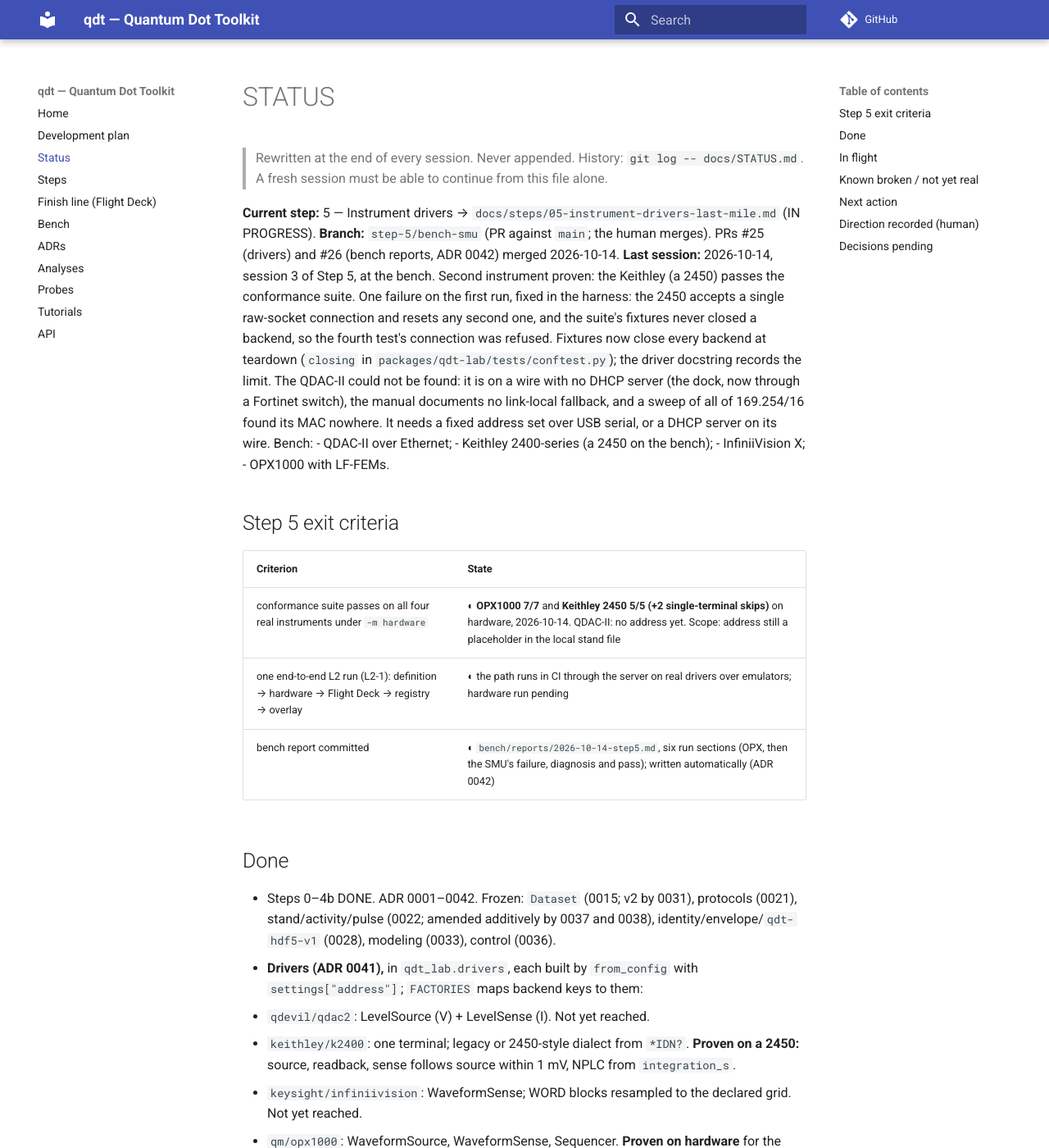
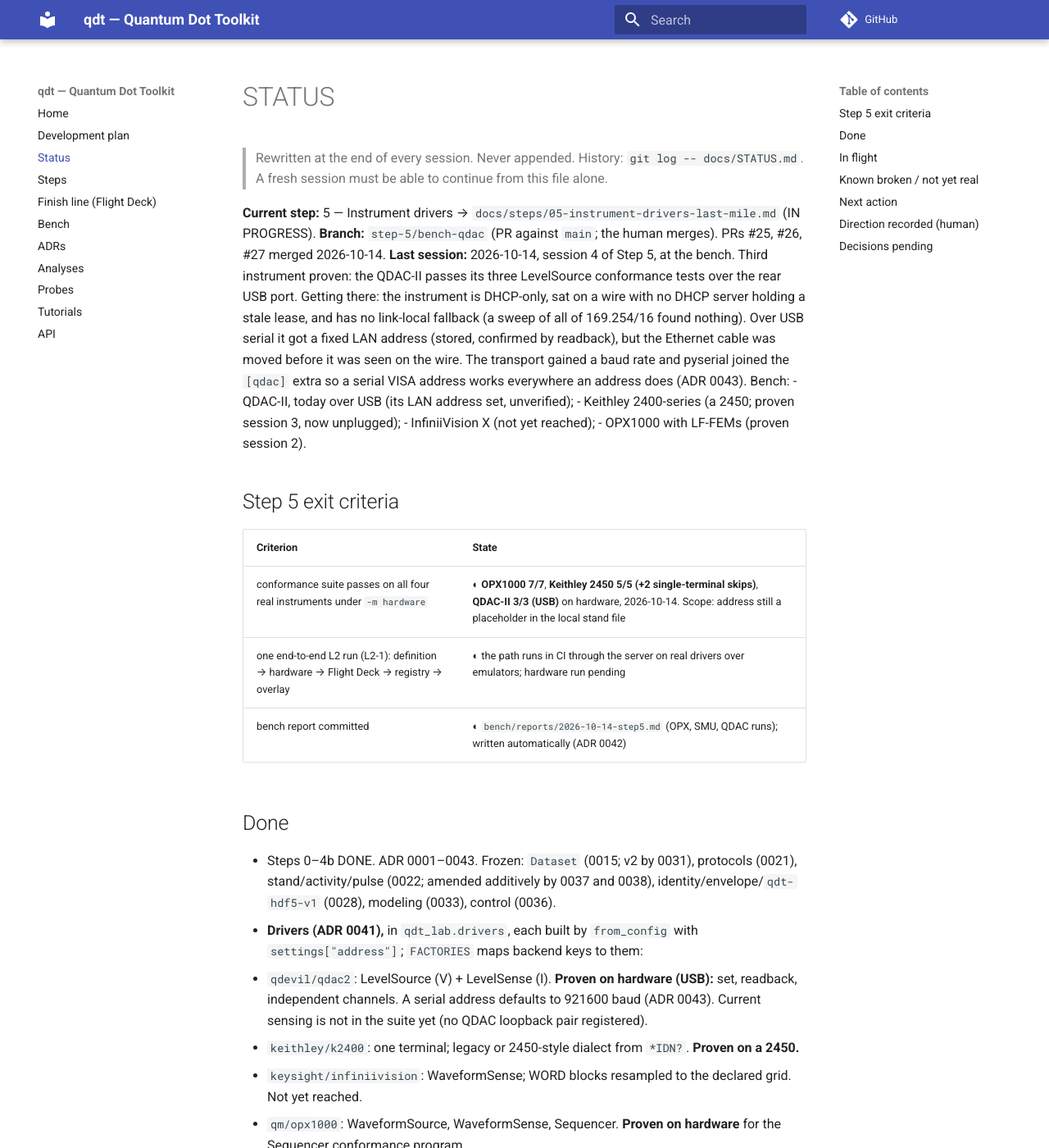
Before and after one commit to CowboyQuantum/qdt, an MkDocs documentation site: the page built from docs/STATUS.md, in a window 1280 px wide and 1400 px high. Shown: the whole window at 82% size. Built offline with MkDocs 1.6.1 and Material for MkDocs 9.7.7, drawn with Linux system fonts in a browser that asks for light colours; comment, search, counter and statistics services are not loaded; some of the changed text lies outside the part shown.

Commit message:
docs(adr): 0043 QDAC-II over USB serial; bench report (QDAC-II 3/3 over USB); BENCH address procedure; STATUS, Step 5 session 4
Co-Authored-By: Claude Fable 5.1 <noreply@anthropic.com>

```diff
--- a/docs/STATUS.md
+++ b/docs/STATUS.md
@@ -4,74 +4,73 @@
 > A fresh session must be able to continue from this file alone.
 
 **Current step:** 5 — Instrument drivers → `docs/steps/05-instrument-drivers-last-mile.md` (IN PROGRESS).
-**Branch:** `step-5/bench-smu` (PR against `main`; the human merges). PRs #25 (drivers) and #26 (bench
-reports, ADR 0042) merged 2026-10-14.
-**Last session:** 2026-10-14, session 3 of Step 5, at the bench. Second instrument proven: the Keithley
-(a 2450) passes the conformance suite. One failure on the first run, fixed in the harness: the 2450
-accepts a single raw-socket connection and resets any second one, and the suite's fixtures never closed a
-backend, so the fourth test's connection was refused. Fixtures now close every backend at teardown
-(`closing` in `packages/qdt-lab/tests/conftest.py`); the driver docstring records the limit. The QDAC-II
-could not be found: it is on a wire with no DHCP server (the dock, now through a Fortinet switch), the
-manual documents no link-local fallback, and a sweep of all of 169.254/16 found its MAC nowhere. It needs
-a fixed address set over USB serial, or a DHCP server on its wire. Bench:
-- QDAC-II over Ethernet;
-- Keithley 2400-series (a 2450 on the bench);
-- InfiniiVision X;
-- OPX1000 with LF-FEMs.
+**Branch:** `step-5/bench-qdac` (PR against `main`; the human merges). PRs #25, #26, #27 merged
+2026-10-14.
+**Last session:** 2026-10-14, session 4 of Step 5, at the bench. Third instrument proven: the QDAC-II
+passes its three LevelSource conformance tests over the rear USB port. Getting there: the instrument is
+DHCP-only, sat on a wire with no DHCP server holding a stale lease, and has no link-local fallback (a
+sweep of all of 169.254/16 found nothing). Over USB serial it got a fixed LAN address (stored, confirmed by
+readback), but the Ethernet cable was moved before it was seen on the wire. The transport gained a baud
+rate and pyserial joined the `[qdac]` extra so a serial VISA address works everywhere an address does
+(ADR 0043). Bench:
+- QDAC-II, today over USB (its LAN address set, unverified);
+- Keithley 2400-series (a 2450; proven session 3, now unplugged);
+- InfiniiVision X (not yet reached);
+- OPX1000 with LF-FEMs (proven session 2).
 
 ## Step 5 exit criteria
 | Criterion | State |
 |---|---|
-| conformance suite passes on all four real instruments under `-m hardware` | ◐ **OPX1000 7/7** and **Keithley 2450 5/5 (+2 single-terminal skips)** on hardware, 2026-10-14. QDAC-II: no address yet. Scope: address still a placeholder in the local stand file |
+| conformance suite passes on all four real instruments under `-m hardware` | ◐ **OPX1000 7/7**, **Keithley 2450 5/5 (+2 single-terminal skips)**, **QDAC-II 3/3 (USB)** on hardware, 2026-10-14. Scope: address still a placeholder in the local stand file |
 | one end-to-end L2 run (L2-1): definition → hardware → Flight Deck → registry → overlay | ◐ the path runs in CI through the server on real drivers over emulators; hardware run pending |
-| bench report committed | ◐ `bench/reports/2026-10-14-step5.md`, six run sections (OPX, then the SMU's failure, diagnosis and pass); written automatically (ADR 0042) |
+| bench report committed | ◐ `bench/reports/2026-10-14-step5.md` (OPX, SMU, QDAC runs); written automatically (ADR 0042) |
 
 ## Done
-- Steps 0–4b DONE. ADR 0001–0042. Frozen: `Dataset` (0015; v2 by 0031), protocols (0021),
+- Steps 0–4b DONE. ADR 0001–0043. Frozen: `Dataset` (0015; v2 by 0031), protocols (0021),
   stand/activity/pulse (0022; amended additively by 0037 and 0038), identity/envelope/`qdt-hdf5-v1`
   (0028), modeling (0033), control (0036).
 - **Drivers (ADR 0041),** in `qdt_lab.drivers`, each built by `from_config` with `settings["address"]`;
   `FACTORIES` maps backend keys to them:
-  - `qdevil/qdac2`: LevelSource (V) + LevelSense (I). Not yet reached.
-  - `keithley/k2400`: one terminal; legacy or 2450-style dialect from `*IDN?`. **Proven on a 2450:**
-    source, readback, sense follows source within 1 mV, NPLC from `integration_s`.
+  - `qdevil/qdac2`: LevelSource (V) + LevelSense (I). **Proven on hardware (USB):** set, readback,
+    independent channels. A serial address defaults to 921600 baud (ADR 0043). Current sensing is not in
+    the suite yet (no QDAC loopback pair registered).
+  - `keithley/k2400`: one terminal; legacy or 2450-style dialect from `*IDN?`. **Proven on a 2450.**
   - `keysight/infiniivision`: WaveformSense; WORD blocks resampled to the declared grid. Not yet reached.
   - `qm/opx1000`: WaveformSource, WaveformSense, Sequencer. **Proven on hardware** for the Sequencer
     conformance program.
-  - Shared plumbing: `drivers/scpi.py` and one emulator per SCPI driver. Each emulator rejects unknown
-    commands.
-- **Conformance fixtures close backends** (`closing` fixture): `level_source`, `level_loopback_factory`,
-  `waveform_sense`, `sequencer_and_program` register what they build; teardown calls `close()` where it
-  exists, last first, once per object.
-- **Extras:** `[qdac]`, `[keysight]` and `[smu]` add pyvisa and pyvisa-py; `[opx]` adds qm-qua 1.4.1.
+  - Shared plumbing: `drivers/scpi.py` (`open_visa(address, baud_rate=...)`) and one emulator per SCPI
+    driver. Each emulator rejects unknown commands.
+- **Conformance fixtures close backends** (`closing` fixture, session 3): the 2450 accepts one socket.
+- **Extras:** `[qdac]` adds pyvisa, pyvisa-py and pyserial; `[keysight]` and `[smu]` add pyvisa and
+  pyvisa-py; `[opx]` adds qm-qua 1.4.1.
 - **`qdt-server --stand <file>.stand.json --device-id <id>`** runs on real instruments. The stand file
   is gitignored; `docs/examples/example_stand/bench.stand.example.json` shows the shape.
-- **Bench reports (ADR 0042):** `scripts/bench_report.py`, loaded by `-p bench_report` from
-  `pyproject.toml`. One file per day, one `## Run` section per run, addresses redacted. A session runs
-  hardware tests by reading the address out of the local stand file and exporting `QDT_*_ADDRESS` in the
-  same command.
+- **Bench reports (ADR 0042):** `scripts/bench_report.py`. One file per day, one `## Run` section per
+  run, addresses redacted. A session runs hardware tests by reading the address out of the local stand
+  file and exporting `QDT_*_ADDRESS` in the same command.
 - 316 Python tests (+5 Postgres-parametrized), 4 skipped (single-terminal SMU), 23 hardware-only; Flight
   Deck 68 unit tests and 4 e2e.
 
 ## In flight
-- Nothing uncommitted. PR for `step-5/bench-smu` awaits the human.
+- Nothing uncommitted. PR for `step-5/bench-qdac` awaits the human.
 
 ## Known broken / not yet real
-- **QDAC-II has no IP address.** It is DHCP-only from the factory (manual v2.4) and sits on a wire with no
-  DHCP server. Options: USB serial (`screen /dev/cu.usbserial-NNNN 921600`, then
-  `syst:comm:lan:dhcp off`, `:ipad`, `:smask`, `:gat`, `:upd`, `syst:rest`), or Internet Sharing on the
-  Mac so it hands out a lease (then the lease is in `/var/db/dhcpd_leases`). The human is finding a USB
-  cable.
+- **QDAC-II on Ethernet unverified.** Its LAN is set to a fixed address on the OPX's subnet (DHCP off,
+  /24, stored). It was never seen on the wire: after `SYSTem:REStart` nothing answered, then the cable
+  was moved. Next time: cable in, power cycle, `ping` it, put `TCPIP::<ip>::5025::SOCKET` in the stand
+  file. The procedure for setting the address is in `docs/BENCH.md`. The local stand file currently
+  carries the USB address `ASRL/dev/cu.usbserial-NNNN::INSTR`, which works for the server too.
 - **Scope untested:** its address is still a placeholder in the local stand file. Set its trigger to
   Auto before the run, or the digitize hangs until the VISA timeout.
 - **Bench network:** instruments on the dock wire self-assign 169.254 addresses (the 2450 did) or carry a
-  fixed 10.20.x address (the OPX). The Mac's dock adapter needs an alias on each fixed subnet, with
-  `netmask` spelled out (`ifconfig en11 alias <ip> netmask 255.255.255.0`); the current alias has a /8
-  mask by accident, which also captures 10.x traffic that used to go over Wi-Fi.
+  fixed 10.20.x address (the OPX, now the QDAC). The Mac's dock adapter needs an alias on each subnet,
+  with `netmask` spelled out (`ifconfig en11 alias <ip> netmask 255.255.255.0`); its current alias has
+  a /8 mask by accident, and it lost its 169.254 self-assigned address when the manual one was set, so
+  169.254 traffic now routes over Wi-Fi.
 - **qm-qua deprecation:** the OPX driver's QUA config carries a `version` key that qm-qua 1.4.1 warns
   is deprecated and removed in 2.0. Drop it next time the driver is touched.
-- **Today's report** holds one run against a stale SMU address (17:53 UTC, all connection errors) and two
-  single-test diagnostic runs; the plugin never rewrites, pruning is the human's call (ADR 0042).
+- **Today's report** holds runs against stale addresses and single-test diagnostic runs; the plugin
+  never rewrites, pruning is the human's call (ADR 0042).
 - **OPX calibration constants** (`INTEGRATION_TO_VOLTS`, `RAW_ADC_TO_VOLTS`) are assumptions until an
   OPX AO → AI loopback at a known level.
 - **QDAC-II load:** driving the 50 Ω OPX input from the QDAC (L2-1) needs the load check in BENCH.md § L2.
@@ -90,10 +89,9 @@ a fixed address set over USB serial, or a DHCP server on its wire. Bench:
 **Human, at the bench:**
 1. Merge the PR.
 2. Scope: put its address in the local `bench.stand.json`, set the trigger to Auto, and ask a session
-   to run `-m hardware -k infiniivision`.
-3. QDAC-II: give it an address over USB serial (commands above) or turn on Internet Sharing to the dock
-   adapter and power-cycle it with the cable in; then put the address in the stand file and ask a
-   session to run `-m hardware -k qdac2`.
+   to run `-m hardware -k infiniivision`. That completes the four-instrument conformance row.
+3. QDAC-II on Ethernet: cable in, power cycle, ask a session to ping it and switch the stand file to the
+   TCP address.
 4. Then the first sweep in the browser:
    `uv run python -m qdt_server --stand bench.stand.json --device-id <id> --ui apps/flightdeck/dist`.
 
@@ -111,7 +109,8 @@ linear and exponential fits as curated methods.
   - no surrogate DUT (ADR 0040);
   - drivers first, simple; fits later (ADR 0041);
   - bench reports must appear by themselves after a hardware run (ADR 0042);
-  - instruments are brought up one at a time as they get addresses; the QDAC waits for a USB cable.
+  - instruments are brought up one at a time as they get addresses; USB serial counts for the QDAC-II
+    when the wire is not there (ADR 0043).
 
 ## Decisions pending
 - A default operating point per device (not in ADR 0038).
--- a/docs/steps/05-instrument-drivers-last-mile.md
+++ b/docs/steps/05-instrument-drivers-last-mile.md
@@ -49,3 +49,6 @@ Session 3 (2026-10-14, bench): the Keithley (a 2450) passes the conformance suit
 skips) after one harness fix: the 2450 accepts one raw-socket connection at a time, so the suite's fixtures
 now close every backend at teardown (`closing` in `tests/conftest.py`). The QDAC-II sits on a wire with no
 DHCP and has no address yet; the scope is next.
+Session 4 (2026-10-14, bench): the QDAC-II passes its three LevelSource conformance tests over the rear USB
+port (`ASRL...`; ADR 0043) after the transport learned a baud rate. Its LAN got a fixed address over USB but
+has not been seen on Ethernet yet (the cable was moved). Three of four instruments proven; the scope is left.
```
Also changed, not shown: bench/reports/2026-10-14-step5.md (+15 -0 lines), docs/BENCH.md (+1 -1 lines), docs/adr/0043-qdac2-over-usb-serial.md (added, +37 -0 lines), docs/adr/README.md (+1 -0 lines).
